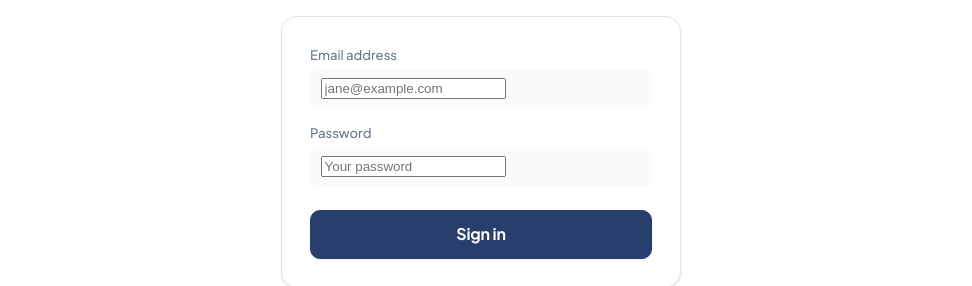
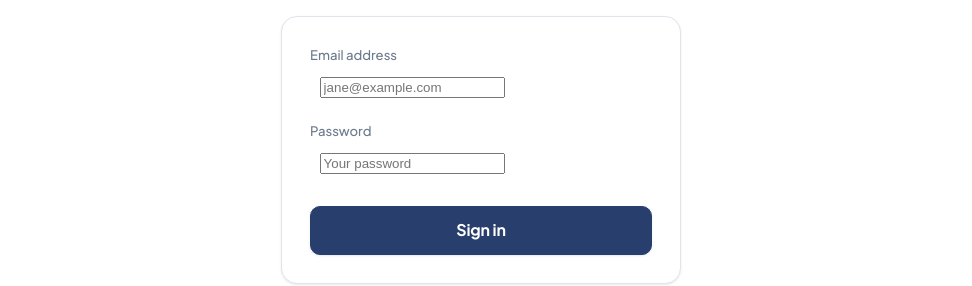
Before and after one commit to junhaochoo/Before-you-, a Next.js app in the folder apps/web/: page /login in a window 1280 px wide. Shown: the part 254-540 px from the top of the page, without its empty margins (159-1131 px from the left). Built offline with nearby package versions, Linux system fonts and the light colour scheme.

Commit message:
fix(ui): remove border from form inputs, keep only soft focus ring
Inputs now have no border at rest or on focus — only a soft box-shadow
appears on focus for accessibility without the rectangular outline.

Co-Authored-By: Claude <noreply@anthropic.com>

```diff
--- a/apps/web/app/globals.css
+++ b/apps/web/app/globals.css
@@ -1254,15 +1254,12 @@ h2 {
   display: flex;
   align-items: center;
   gap: 0.3rem;
-  background: var(--card-soft);
-  border: 1px solid transparent;
+  background: #fff;
   border-radius: var(--r-sm);
   padding: 0.45rem 0.6rem;
-  transition: border-color 0.15s ease, box-shadow 0.15s ease, background 0.15s ease;
+  transition: box-shadow 0.15s ease;
 }
 .field-input:focus-within {
-  border-color: var(--accent);
-  background: #fff;
   box-shadow: 0 0 0 3px var(--accent-ring);
 }
 .field-input input[type="number"],
```
